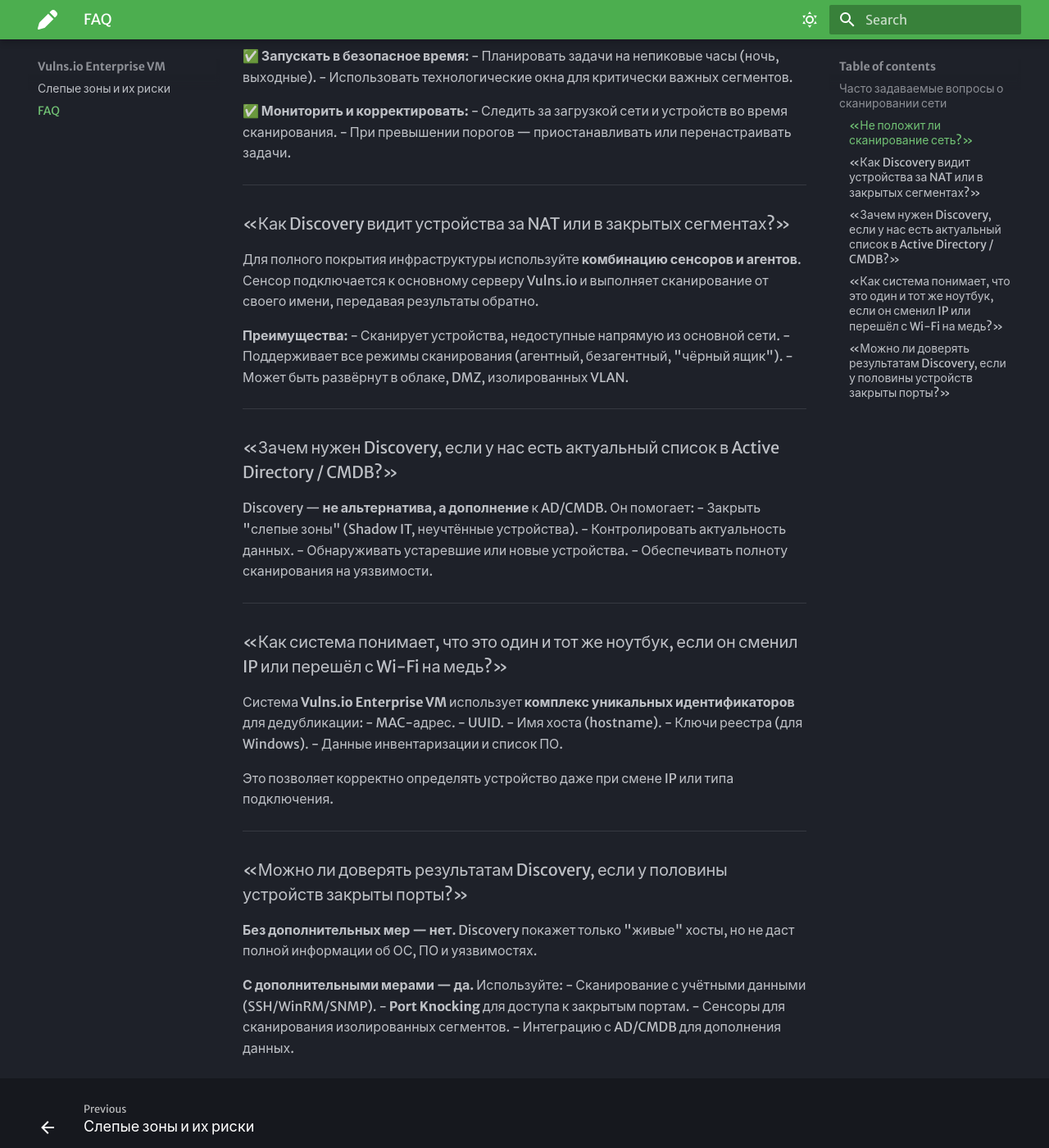
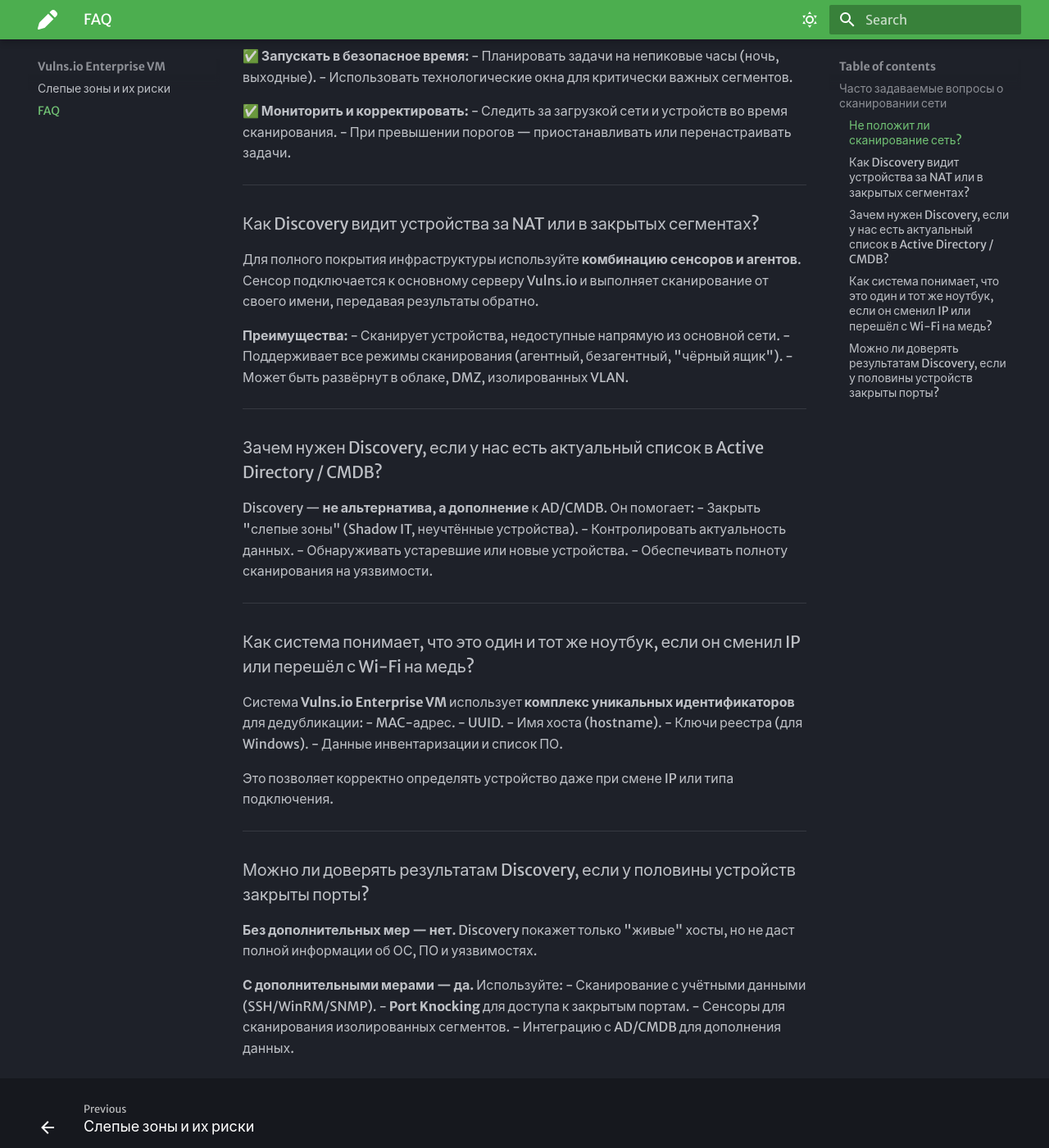
Before and after one commit to lelekinkirill96/mkdocs_portfolio, an MkDocs documentation site: the page built from docs/FAQ.md, in a window 1280 px wide and 1400 px high, scrolled down 541 px. Shown: the whole window at 82% size. Built offline with MkDocs 1.6.1 and Material for MkDocs 9.7.7, drawn with Linux system fonts in a browser that asks for light colours; some of the changed text lies outside the part shown.

Commit message:
Update FAQ.md

```diff
--- a/docs/FAQ.md
+++ b/docs/FAQ.md
@@ -2,7 +2,7 @@
 
 ---
 
-### «Не положит ли сканирование сеть?»
+### Не положит ли сканирование сеть?
 
 Сканирование сети **не перегрузит** инфраструктуру, если правильно настроить параметры:
 
@@ -26,7 +26,7 @@
 
 ---
 
-### «Как Discovery видит устройства за NAT или в закрытых сегментах?»
+### Как Discovery видит устройства за NAT или в закрытых сегментах?
 
 Для полного покрытия инфраструктуры используйте **комбинацию сенсоров и агентов**. Сенсор подключается к основному серверу Vulns.io и выполняет сканирование от своего имени, передавая результаты обратно.
 
@@ -37,7 +37,7 @@
 
 ---
 
-### «Зачем нужен Discovery, если у нас есть актуальный список в Active Directory / CMDB?»
+### Зачем нужен Discovery, если у нас есть актуальный список в Active Directory / CMDB?
 
 Discovery — **не альтернатива, а дополнение** к AD/CMDB. Он помогает:
 - Закрыть "слепые зоны" (Shadow IT, неучтённые устройства).
@@ -47,7 +47,7 @@
 
 ---
 
-### «Как система понимает, что это один и тот же ноутбук, если он сменил IP или перешёл с Wi-Fi на медь?»
+### Как система понимает, что это один и тот же ноутбук, если он сменил IP или перешёл с Wi-Fi на медь?
 
 Система **Vulns.io Enterprise VM** использует **комплекс уникальных идентификаторов** для дедубликации:
 - MAC-адрес.
@@ -60,7 +60,7 @@
 
 ---
 
-### «Можно ли доверять результатам Discovery, если у половины устройств закрыты порты?»
+### Можно ли доверять результатам Discovery, если у половины устройств закрыты порты?
 
 **Без дополнительных мер — нет.** Discovery покажет только "живые" хосты, но не даст полной информации об ОС, ПО и уязвимостях.
 
```
